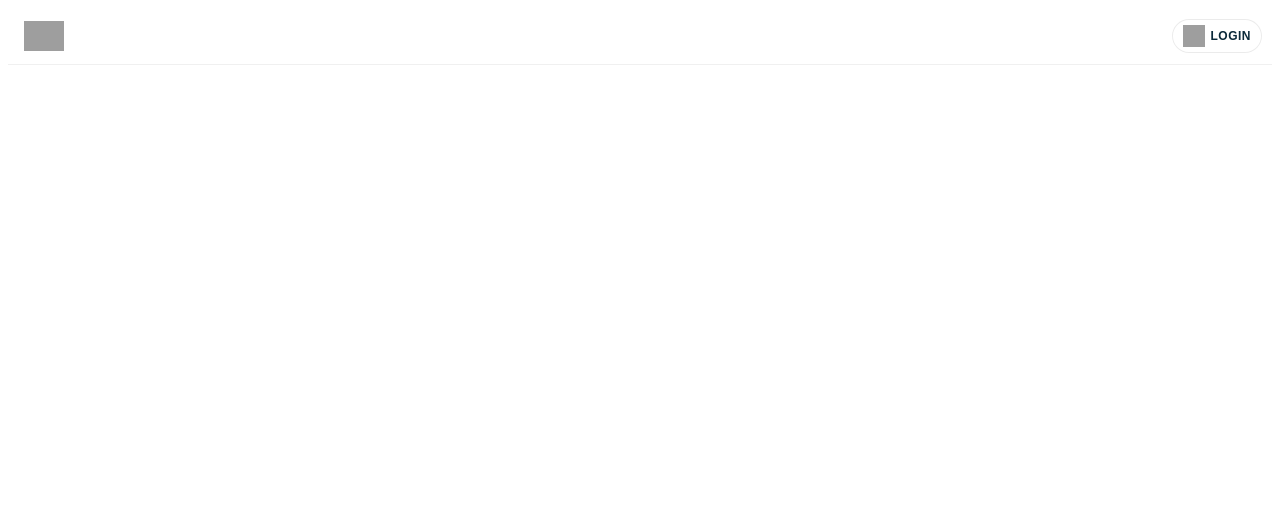
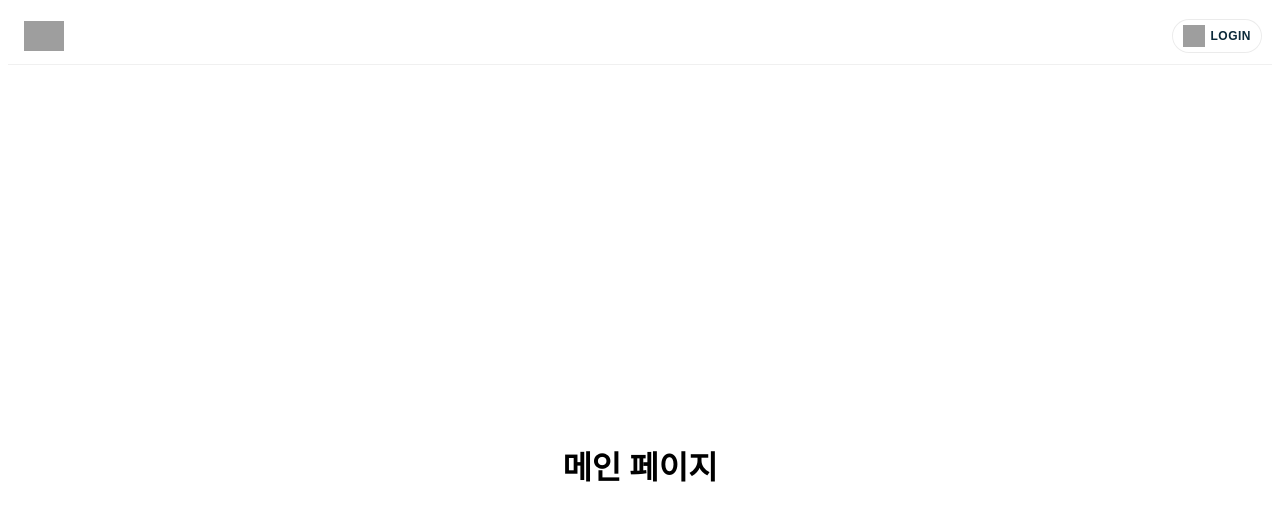
Before and after one commit to icemachine-green/icemachine_client, a React app: page / in a window 1280 px wide. Shown: the top 520 px of the page. Built offline with nearby package versions, Linux system fonts and the light colour scheme; grey boxes are pictures that could not be loaded; the HTML template or start-up script is replaced by a standard one.

Commit message:
251217 메인 페이지 완료, 라우터 완료

```diff
--- a/src/App.jsx
+++ b/src/App.jsx
@@ -1,12 +1,14 @@
-import './App.css'
-import Header from './components/common/Header.jsx'
+import "./App.css";
+import Header from "./components/common/Header.jsx";
+import { Outlet } from "react-router-dom";
 
 function App() {
   return (
     <>
       <Header />
+      <Outlet />
     </>
-  )
+  );
 }
 
-export default App
+export default App;
--- /dev/null
+++ b/src/components/main/MainPage.css
@@ -0,0 +1,8 @@
+.mainpage-container {
+  display: flex;
+  flex-direction: column;
+  justify-content: center;
+  align-items: center;
+  height: 100vh;
+  text-align: center;
+}
--- /dev/null
+++ b/src/components/main/MainPage.jsx
@@ -0,0 +1,12 @@
+import React from "react";
+import "./MainPage.css";
+
+const MainPage = () => {
+  return (
+    <div className="mainpage-container">
+      <h1>메인 페이지</h1>
+    </div>
+  );
+};
+
+export default MainPage;
--- a/src/main.jsx
+++ b/src/main.jsx
@@ -1,8 +1,10 @@
-import { createRoot } from 'react-dom/client'
-import './index.css'
-import App from './App.jsx'
+import React from 'react';
+import { createRoot } from 'react-dom/client';
+import './index.css';
+import Router from './routes/Router.jsx';
 
 createRoot(document.getElementById('root')).render(
-
-    <App />
-)
+  <React.StrictMode>
+    <Router />
+  </React.StrictMode>
+);
--- a/src/routes/Router.jsx
+++ b/src/routes/Router.jsx
@@ -0,0 +1,21 @@
+import { createBrowserRouter, RouterProvider } from 'react-router-dom';
+import App from '../App.jsx';
+import MainPage from '../components/main/MainPage.jsx';
+
+const router = createBrowserRouter([
+  {
+    element: <App />,
+    children: [
+      {
+        path: '/',
+        element: <MainPage />,
+      },
+      // 앞으로 다른 페이지가 추가되면 이 배열에 추가합니다.
+      // 예: { path: '/login', element: <LoginPage /> }
+    ],
+  },
+]);
+
+export default function Router() {
+  return <RouterProvider router={router} />;
+}
```
